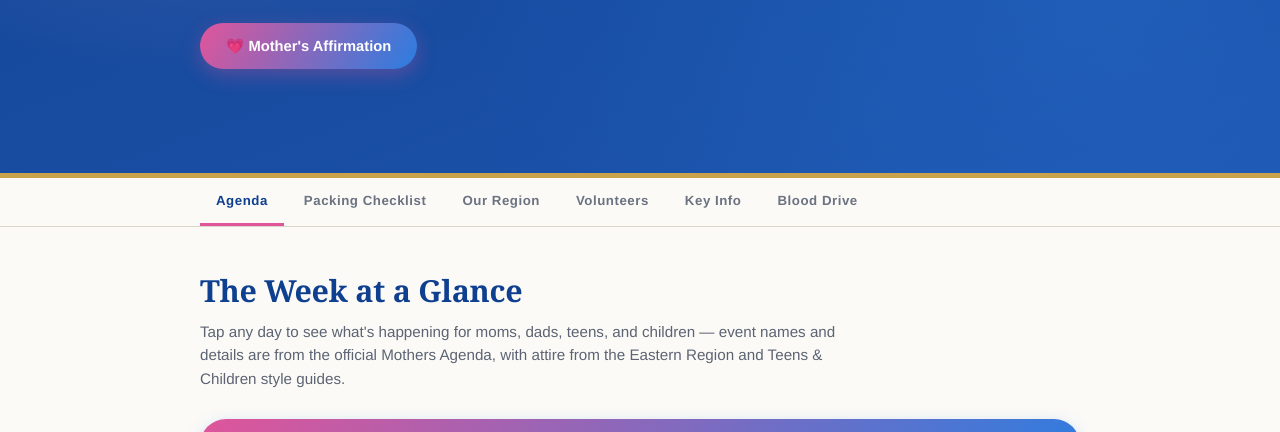
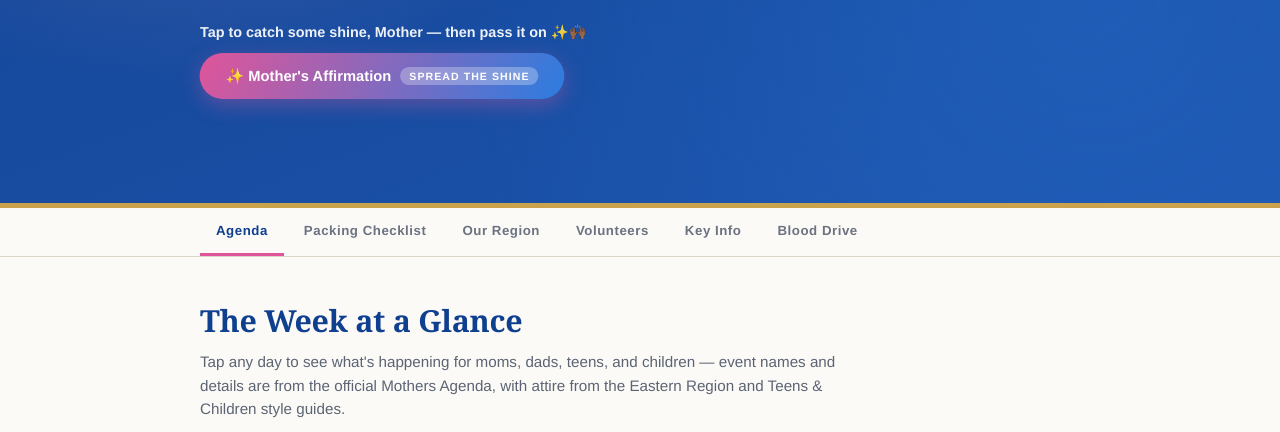
Before and after one commit to sharlewis/jj-47th-national-2026, a plain HTML site: page index.html in a window 1280 px wide. Shown: the part 668-1100 px from the top of the page. Drawn offline with Linux system fonts and the light colour scheme.

Commit message:
Add files via upload

```diff
--- a/index.html
+++ b/index.html
@@ -298,13 +298,28 @@
   .poc-name{font-family:"Helvetica Neue",Arial,sans-serif;font-weight:700;font-size:.92rem;color:var(--blue-deep)}
 
   /* ---------- MOTHER'S AFFIRMATION ---------- */
+  .affirm-prompt{
+    font-family:"Helvetica Neue",Arial,sans-serif;font-size:.9rem;color:#fff;opacity:.92;
+    margin:24px 0 10px;font-weight:600;
+  }
   .affirm-btn{
     display:inline-flex;align-items:center;gap:9px;cursor:pointer;border:none;
     font-family:"Helvetica Neue",Arial,sans-serif;font-weight:700;font-size:.92rem;color:#fff;
     background:linear-gradient(120deg,var(--pink-deep),var(--blue));
-    padding:14px 26px;border-radius:40px;margin-top:26px;
+    padding:14px 26px;border-radius:40px;
     box-shadow:0 6px 20px rgba(224,85,154,.32);transition:transform .16s,box-shadow .16s;
+    animation:affirmPulse 2.4s ease-in-out infinite;
   }
+  .affirm-btn.tapped{animation:none}
+  @keyframes affirmPulse{
+    0%,100%{box-shadow:0 6px 20px rgba(224,85,154,.32);transform:scale(1)}
+    50%{box-shadow:0 8px 28px rgba(244,169,200,.6);transform:scale(1.035)}
+  }
+  .affirm-hint{
+    font-size:.66rem;letter-spacing:.1em;text-transform:uppercase;font-weight:800;
+    background:rgba(255,255,255,.28);padding:3px 9px;border-radius:20px;
+  }
+  .affirm-btn.tapped .affirm-hint{display:none}
   .affirm-btn:hover{transform:translateY(-2px);box-shadow:0 10px 28px rgba(224,85,154,.4)}
   .affirm-btn:active{transform:translateY(0) scale(.98)}
   .affirm-box{
@@ -420,7 +435,8 @@
     </div>
     <div class="countdown" id="countdown"></div>
     <div>
-      <button class="affirm-btn" id="affirm-btn">💗 Mother's Affirmation</button>
+      <p class="affirm-prompt">Tap to catch some shine, Mother — then pass it on ✨🙌🏾</p>
+      <button class="affirm-btn" id="affirm-btn">✨ Mother's Affirmation <span class="affirm-hint">spread the shine</span></button>
       <div class="affirm-box" id="affirm-box"></div>
     </div>
   </div>
@@ -1188,10 +1204,11 @@ renderLists();
     return affirmations[i];
   }
   btn.addEventListener("click", ()=>{
+    btn.classList.add("tapped"); // stop the pulse & hide the hint once they've discovered it
     box.classList.remove("show");
     // brief fade for a fresh feel on each click
     setTimeout(()=>{
-      box.innerHTML = '<span class="quote">"'+pick()+'"</span><span class="tag">For you, Mother 💗💙</span>';
+      box.innerHTML = '<span class="quote">"'+pick()+'"</span><span class="tag">Shine on, Mother 💗💙</span>';
       box.classList.add("show");
     }, 120);
   });
```
